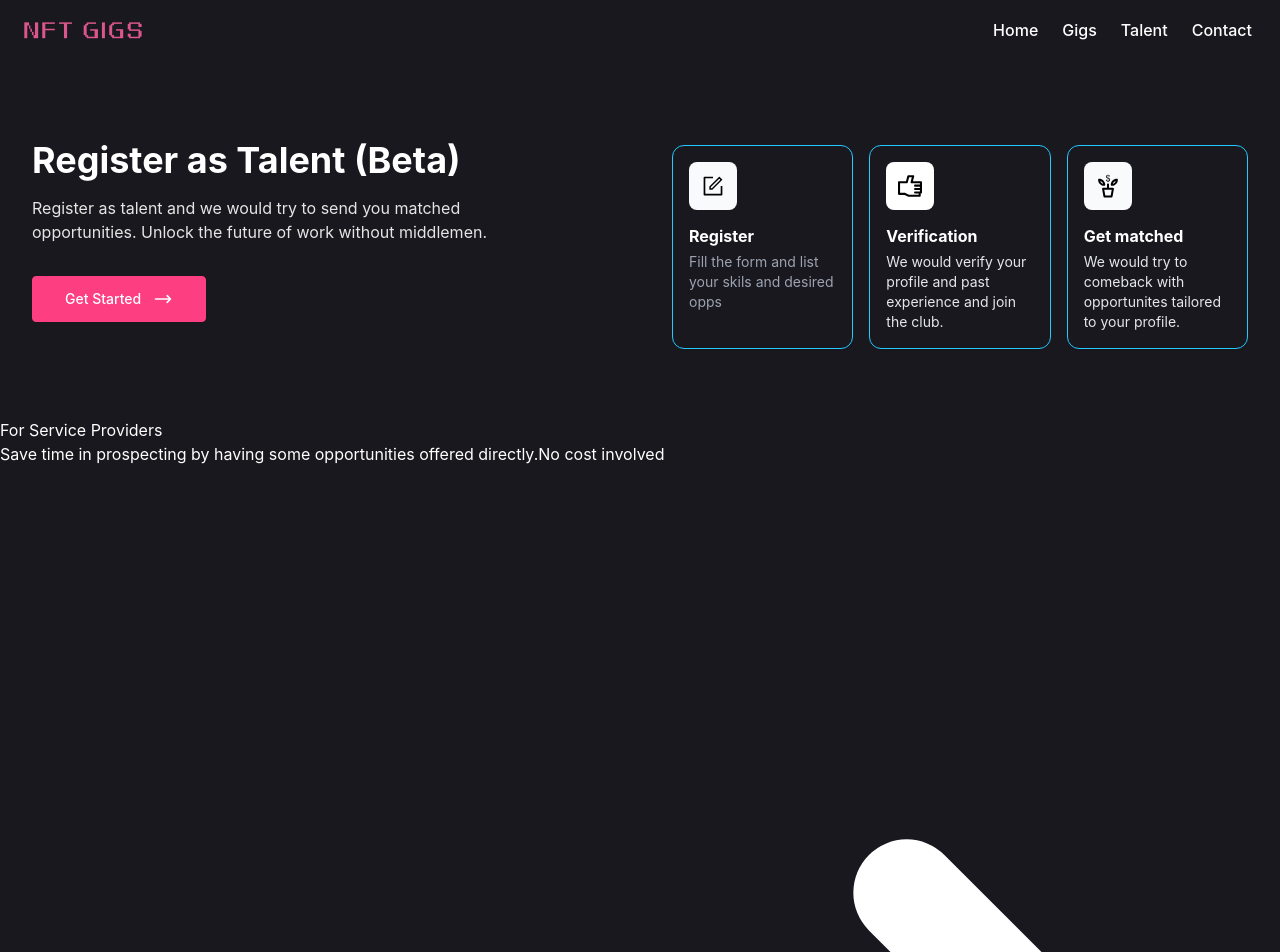
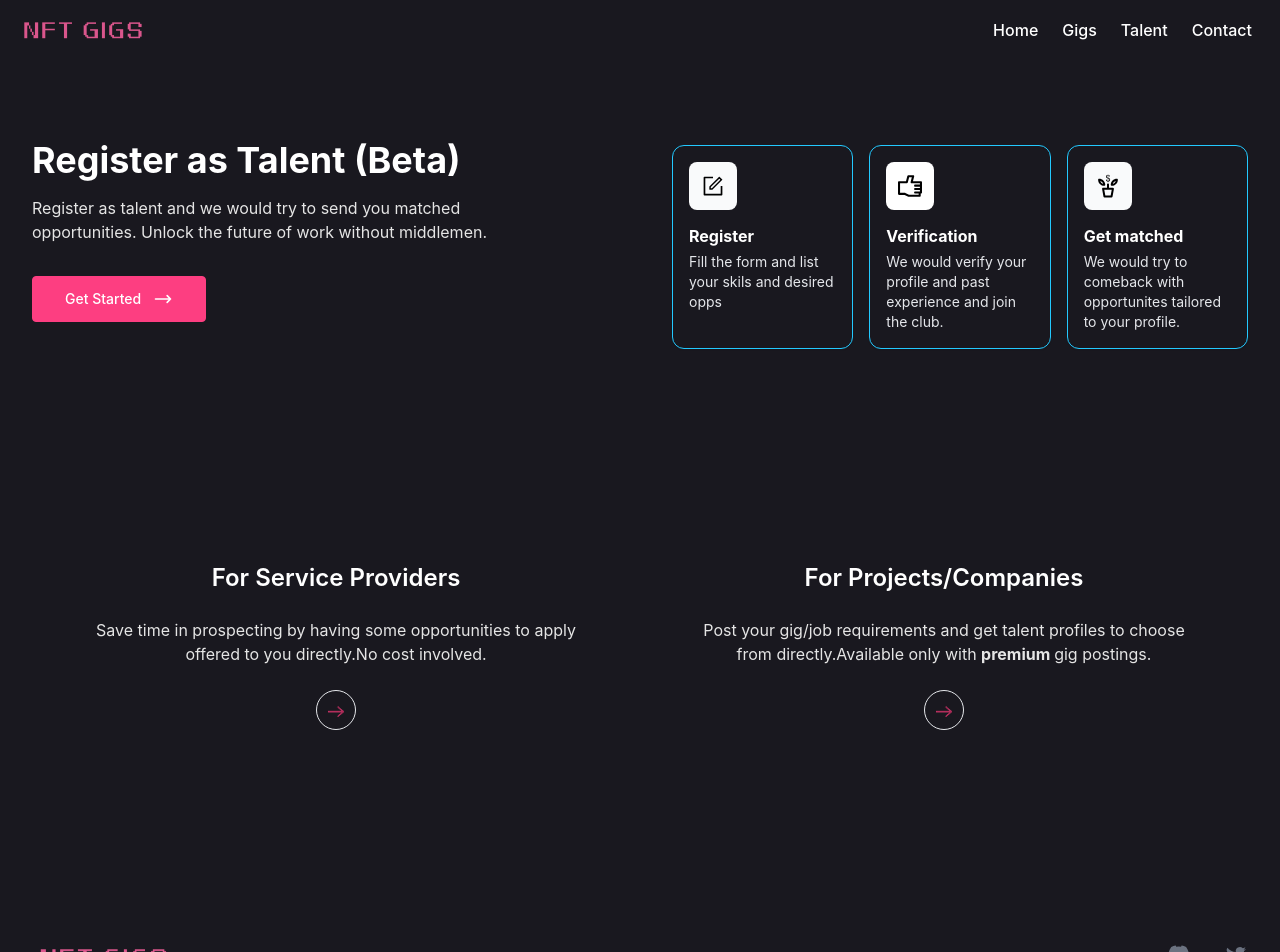
Before and after one commit to doberman1551/gigs, a Next.js app: page /talent in a window 1280 px wide. Shown: the top 952 px of the page. Built offline with nearby package versions, Linux system fonts and the light colour scheme.

Commit message:
talent page reworked

```diff
--- a/pages/talent/index.js
+++ b/pages/talent/index.js
@@ -1,5 +1,5 @@
 import React from 'react'
-import BottomJobCard from '../../components/BottomJobCard'
+import Link from 'next/link'
 
 const index = () => {
   return (
@@ -55,7 +55,7 @@ const index = () => {
 
             <h6 className="mt-2 font-bold">Register</h6>
 
-            <p className="hidden sm:mt-1 sm:text-sm sm:text-gray-400 sm:block">
+            <p className="hidden sm:mt-1 sm:text-sm sm:text-gray-200 sm:block">
               Fill the form and list your skils and desired opps            </p>
           </a>
 
@@ -149,67 +149,45 @@ Fill the form and list your skils and desired opps            </p>
         </div>
       </div>
 
+
+
+
       </div>
 
 
-<div clasName="relative py-16 bg-transparent ">
-    <div clasName="relative container m-auto px-6 text-neutral-200 md:px-12">
-        <div clasName="grid lg:grid-cols-2 gap-6 md:w-8/12 md:mx-auto lg:w-full">
-            <div clasName="group bg-transparent rounded-xl px-8 py-12 space-y-6 text-center">
+      <div className="relative py-24 bg-background">
+    <div className="relative container m-auto px-6 text-neutral-200 md:px-12">
+        <div className="grid lg:grid-cols-2 gap-8 md:w-8/12 md:mx-auto lg:w-full">
+            <div className="group bg-transparent rounded-xl  px-8 py-12 space-y-6 text-center">
 
-                <h3 clasName="text-2xl font-semibold text-neutral-100">For Service Providers</h3>
-                <p>Save time in prospecting by having some opportunities offered directly.No cost involved</p>
-
-                <a href="#" clasName="relative flex justify-center items-center h-10 w-10 mx-auto
-                                   before:absolute before:inset-0 before:border before:border-graybg before:rounded-full before:transition before:duration-300 group-hover:before:scale-125">
-                    <span clasName="text-primary">
-
-                    <svg
-              clasNameName="w-5 h-5"
-              xmlns="http://www.w3.org/2000/svg"
-              fill="none"
-              viewBox="0 0 24 24"
-              stroke="currentColor"
-            >
-              <path
-                strokeLinecap="round"
-                strokeLinejoin="round"
-                strokeWidth="2"
-                d="M17 8l4 4m0 0l-4 4m4-4H3"
-              />
-            </svg>
+                <h3 className="text-2xl font-semibold text-white">For Service Providers</h3>
+                <p>Save time in prospecting by having some opportunities to apply offered to you directly.No cost involved.</p>
+                <a href="https://tally.so/r/waQNDX" className="relative flex justify-center items-center h-10 w-10 mx-auto
+                                   before:absolute before:inset-0 before:border before:rounded-full before:transition before:duration-300 group-hover:before:scale-125">
+                    <span className="text-primary">
+                    <svg  className="w-4 h-4  inline-block text-primary" viewBox="0 0 24 24" stroke="currentColor"  xmlns="http://www.w3.org/2000/svg" fillRule="evenodd" clipRule="evenodd"><path d="M21.883 12l-7.527 6.235.644.765 9-7.521-9-7.479-.645.764 7.529 6.236h-21.884v1h21.883z"/></svg>
 
             </span>
                 </a>
             </div>
-            <div clasName="group  rounded-xl px-8 py-12 space-y-6 text-center">
+            <div className="group bg-transparent rounded-xl px-8 py-12 space-y-6 text-center">
 
-                <h3 clasName="text-2xl font-semibold text-neutral-100  ">For Projects/Companies </h3>
+                <h3 className="text-2xl font-semibold text-white">For Projects/Companies </h3>
                 <p>Post your gig/job requirements and get talent profiles to choose from directly.Available only with <strong>premium </strong> gig postings.</p>
+                <Link href="/jobs/pricing">
+                <a href="#" className="relative flex justify-center items-center h-10 w-10 mx-auto
+                                   before:absolute before:inset-0 before:border before:rounded-full before:transition before:duration-300 group-hover:before:scale-125 ">
+                    <span className="text-primary">
+                    <svg  className="w-4 h-4  inline-block text-primary" viewBox="0 0 24 24" stroke="currentColor"  xmlns="http://www.w3.org/2000/svg" fillRule="evenodd" clipRule="evenodd"><path d="M21.883 12l-7.527 6.235.644.765 9-7.521-9-7.479-.645.764 7.529 6.236h-21.884v1h21.883z"/></svg>
 
-                <a href="#" clasName="relative flex justify-center items-center h-10 w-10 mx-auto
-                                   before:absolute before:inset-0 before:border before:border-graybg before:rounded-full before:transition before:duration-300 group-hover:before:scale-125 shadow-sm">
-                    <span clasName="text-primary flex justify-center">
-
-                    <svg
-              clasNameName="w-5 h-5 "
-              xmlns="http://www.w3.org/2000/svg"
-              fill="none"
-              viewBox="0 0 24 24"
-              stroke="currentColor"
-            >
-              <path
-                strokeLinecap="round"
-                strokeLinejoin="round"
-                strokeWidth="2"
-                d="M17 8l4 4m0 0l-4 4m4-4H3"
-              />
-            </svg>
 
                     </span>
+
+
+
                 </a>
+                </Link>
             </div>
-
 
         </div>
     </div>
```
Lines whose indentation alone changed are shown as unchanged.
